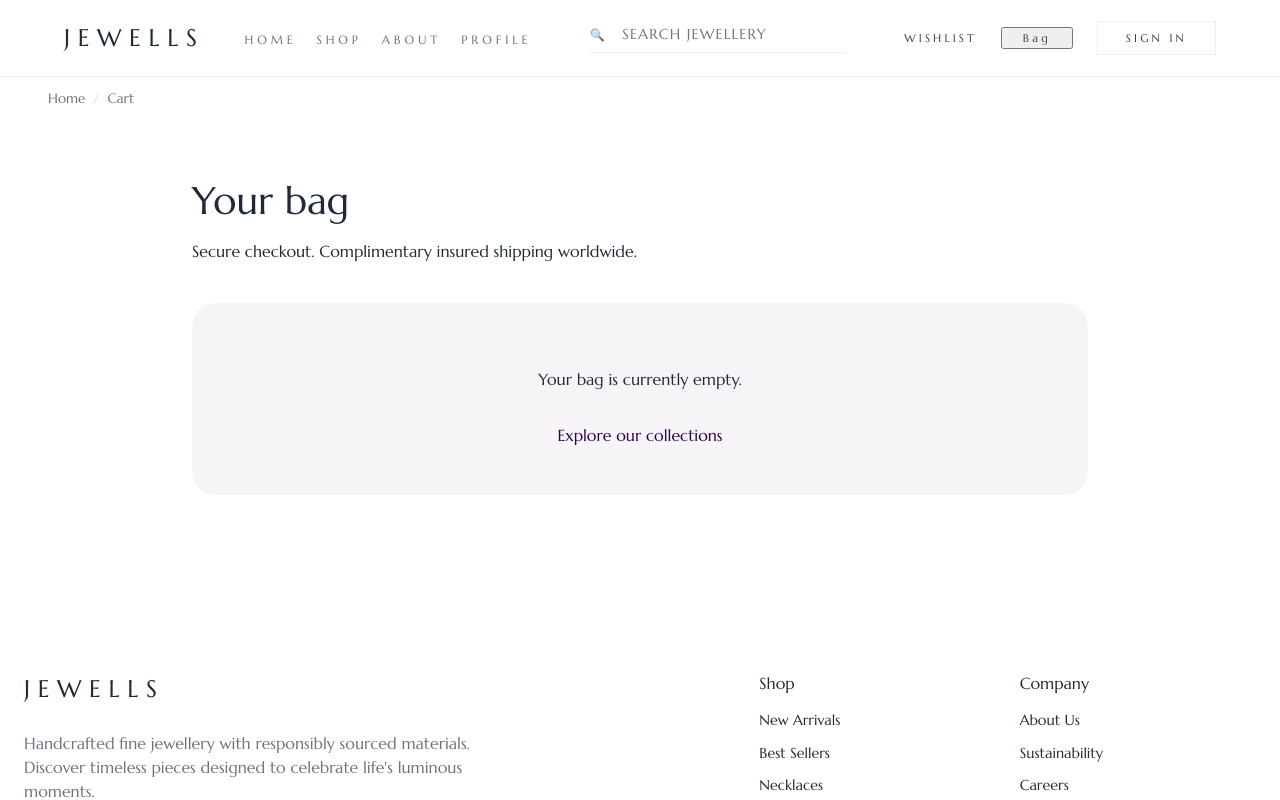
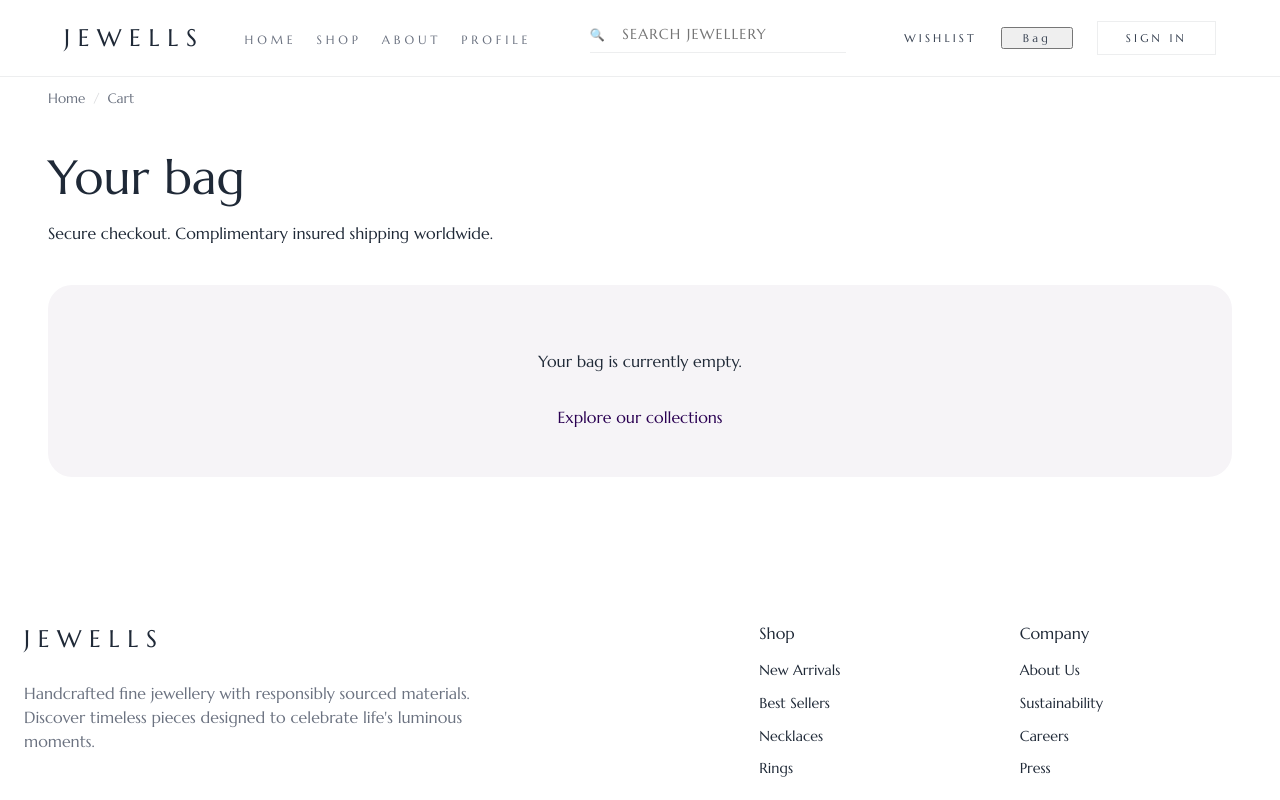
Before and after one commit to Mekintosz/jewellery_e-commerce, a React (Vite) app: page /cart in a window 1280 px wide. Shown: the top 800 px of the page. Built offline with nearby package versions, Linux system fonts and the light colour scheme.

Commit message:
Layout changes to all pages

```diff
--- a/src/pages/ContactUsPage/ContactUsPage.module.css
+++ b/src/pages/ContactUsPage/ContactUsPage.module.css
@@ -4,7 +4,6 @@
   gap: 3rem;
   max-width: 60rem;
   margin: 0 auto;
-  padding: 1rem;
 }
 
 /* Header Section */
@@ -12,22 +11,14 @@
   display: flex;
   flex-direction: column;
   gap: 0.75rem;
-  margin-top: 2rem;
   min-width: 18rem;
 }
 
 .page__title {
   margin: 0;
-  font-size: 3rem;
-  font-weight: 700;
-  line-height: 1.2;
-  letter-spacing: -0.033em;
-}
-
-@media (min-width: 48rem) {
-  .page__title {
-    font-size: 3.75rem;
-  }
+  font-size: clamp(2.5rem, 4vw, 3rem);
+  letter-spacing: 0.04em;
+  text-transform: none;
 }
 
 .page__subtitle {
@@ -64,7 +55,7 @@
 }
 
 .info-card__icon {
-  color: var(--color-primary, #2A0052);
+  color: var(--color-primary, #2a0052);
   display: flex;
   align-items: center;
   justify-content: center;
@@ -98,7 +89,7 @@
 }
 
 .info-card__link:hover {
-  color: var(--color-primary, #2A0052);
+  color: var(--color-primary, #2a0052);
 }
 
 /* Content Grid (Form + Location) */
@@ -158,7 +149,7 @@
 .form-input:focus,
 .form-textarea:focus {
   outline: none;
-  border-color: var(--color-primary, #2A0052);
+  border-color: var(--color-primary, #2a0052);
 }
 
 .form-textarea {
--- a/src/pages/ProductListingPage/ProductListingPage.module.css
+++ b/src/pages/ProductListingPage/ProductListingPage.module.css
@@ -1,7 +1,6 @@
 .page {
   display: grid;
   gap: 3rem;
-  padding-block: 3rem 4rem;
 }
 
 .page__header {
--- a/src/pages/ShoppingCartPage/ShoppingCartPage.module.css
+++ b/src/pages/ShoppingCartPage/ShoppingCartPage.module.css
@@ -1,7 +1,6 @@
 .page {
-  max-width: 60rem;
+  max-width: 80rem;
   margin: 0 auto;
-  padding: 2rem;
 }
 
 .page {
@@ -16,7 +15,7 @@
 
 .page__title {
   margin: 0;
-  font-size: clamp(2.2rem, 3vw, 2.8rem);
+  font-size: clamp(2.5rem, 4vw, 3rem);
 }
 
 .page__subtitle {
--- a/src/pages/UserProfilePage/UserProfilePage.module.css
+++ b/src/pages/UserProfilePage/UserProfilePage.module.css
@@ -1,42 +1,17 @@
 .page {
-  max-width: 60rem;
+  display: flex;
+  flex-direction: column;
+  gap: 3rem;
   margin: 0 auto;
-  padding: 2rem 1rem;
-}
-
-/* Breadcrumbs */
-.breadcrumbs {
-  display: flex;
-  flex-wrap: wrap;
-  gap: 0.5rem;
-  margin-bottom: 1.5rem;
-  font-size: 0.875rem;
-}
-
-.breadcrumbs__link {
-  color: var(--color-text-muted);
-  font-weight: 500;
-  transition: color 0.2s;
-}
-
-.breadcrumbs__link:hover {
-  color: var(--color-primary);
-}
-
-.breadcrumbs__separator {
-  color: var(--color-text-muted);
-}
-
-.breadcrumbs__current {
-  color: var(--color-text-strong);
-  font-weight: 500;
+  max-width: 80em;
+  margin: 0 auto;
 }
 
 .page__title {
-  margin: 0 0 2rem;
-  font-size: clamp(1.875rem, 4vw, 2.25rem);
-  font-weight: 900;
-  letter-spacing: -0.033em;
+  margin: 0;
+  font-size: clamp(2.5rem, 4vw, 3rem);
+  letter-spacing: 0.04em;
+  text-transform: none;
 }
 
 /* Container */
@@ -162,7 +137,7 @@
 
 /* Content */
 .content {
-  min-width: 0;
+  max-width: 60rem;
 }
 
 /* Section */
--- a/src/pages/UserProfilePage/UserProfilePage.tsx
+++ b/src/pages/UserProfilePage/UserProfilePage.tsx
@@ -23,12 +23,6 @@ const UserProfilePage = () => {
 
   return (
     <div className={styles.page}>
-      <div className={styles.breadcrumbs}>
-        <a href="/" className={styles.breadcrumbs__link}>Home</a>
-        <span className={styles.breadcrumbs__separator}>/</span>
-        <span className={styles.breadcrumbs__current}>My Account</span>
-      </div>
-
       <h1 className={styles.page__title}>My Account</h1>
 
       <div className={styles.container}>
```
